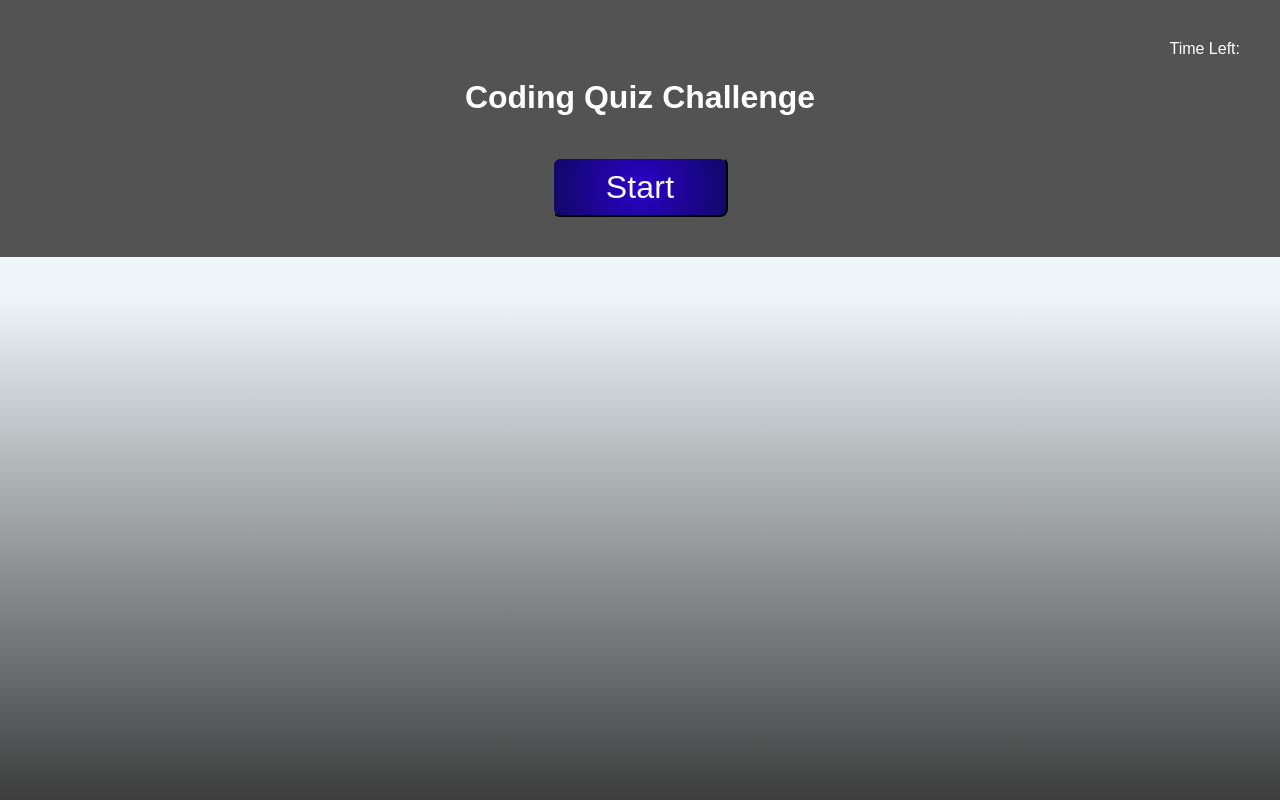
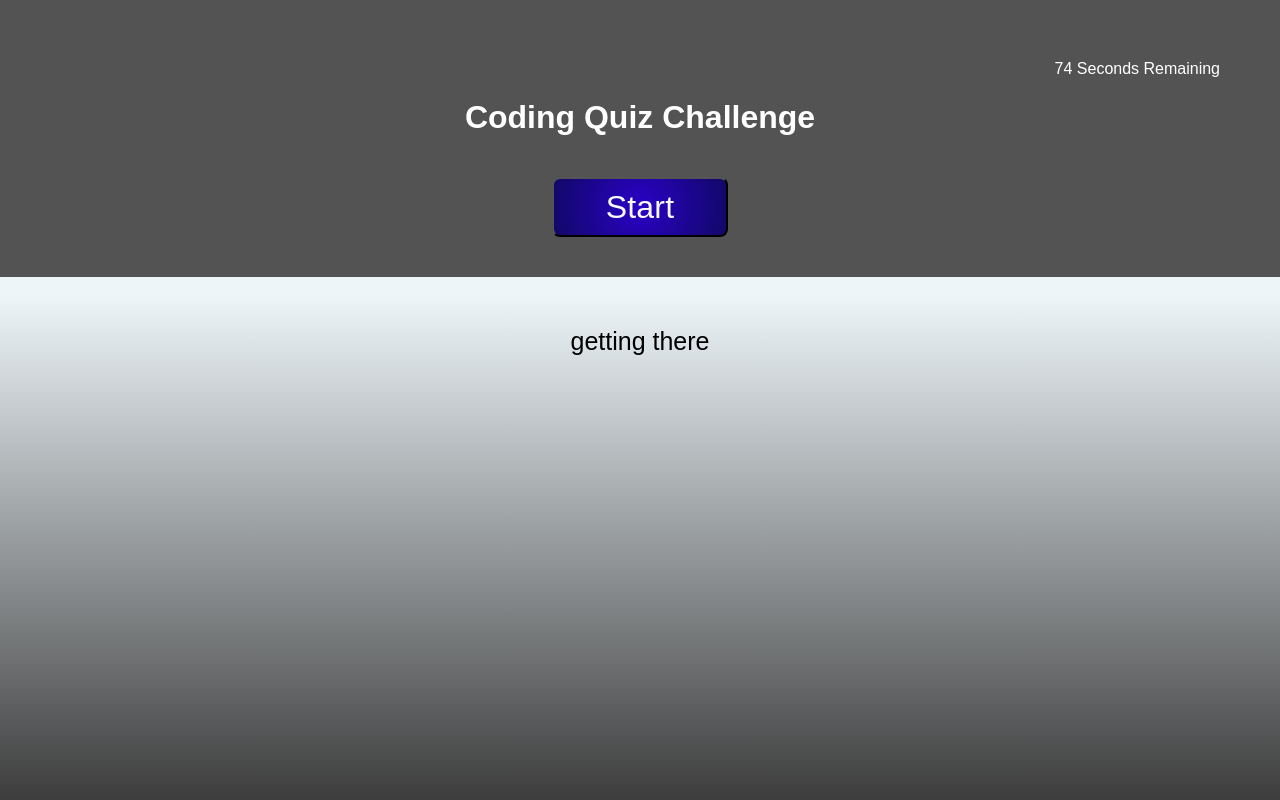
Before and after one commit to JaredIng87/quiz-app, a plain HTML site: page index.html in a window 1280 px wide. Both pictures are taken after a click on the button "Start". Drawn offline with Linux system fonts and the light colour scheme.

Commit message:
added js event and timer

```diff
--- a/assets/css/style.css
+++ b/assets/css/style.css
@@ -35,4 +35,13 @@ button {
 
 .timer {
     text-align: right;
+    margin: 20px;
 }
+
+.correct {
+    background-color: green;
+}
+
+.incorrect {
+    background-color: red;
+}
--- a/assets/js/script.js
+++ b/assets/js/script.js
@@ -0,0 +1,36 @@
+var body = document.body;
+var startButton = document.querySelector(".start-button");
+//var timerElement = document.createElement("div");
+var headerElement = document.querySelector("header");
+var timerElement = document.querySelector(".timer");
+var quizQuestion = document.createElement("div");
+
+
+quizQuestion.setAttribute('style', "margin-top:50px; text-align:center; font-size:25px;");
+
+//body.appendChild(timerElement);
+body.appendChild(quizQuestion);
+
+
+
+function countdown() {
+    var timeLeft = 75;
+
+var timeInterval = setInterval(function () {
+    if (timeLeft > 1) {
+        timerElement.textContent = timeLeft + ' Seconds Remaining';
+        timeLeft--;
+    } else if (timeLeft === 1) {
+        timerElement.textContent = timeLeft + ' Second Remaining';
+        timeLeft--;
+    } else {
+        timerElement.textContent = '';
+        clearInterval(timeInterval);
+    }
+}, 1000);
+};
+
+startButton.addEventListener("click", function() {
+    quizQuestion.textContent = "getting there";
+    countdown();
+})
--- a/index.html
+++ b/index.html
@@ -8,11 +8,12 @@
     <title>Document</title>
 </head>
 <body>
+
     <header>
-        <div class="timer">Time Left:</div>
+        <div class="timer">00 Seconds Remaining</div>
         <h1>Coding Quiz Challenge</h1>
         <button class="start-button">Start</button>
     </header>
-
+<script src="./assets/js/script.js"></script>
 </body>
 </html>
```
